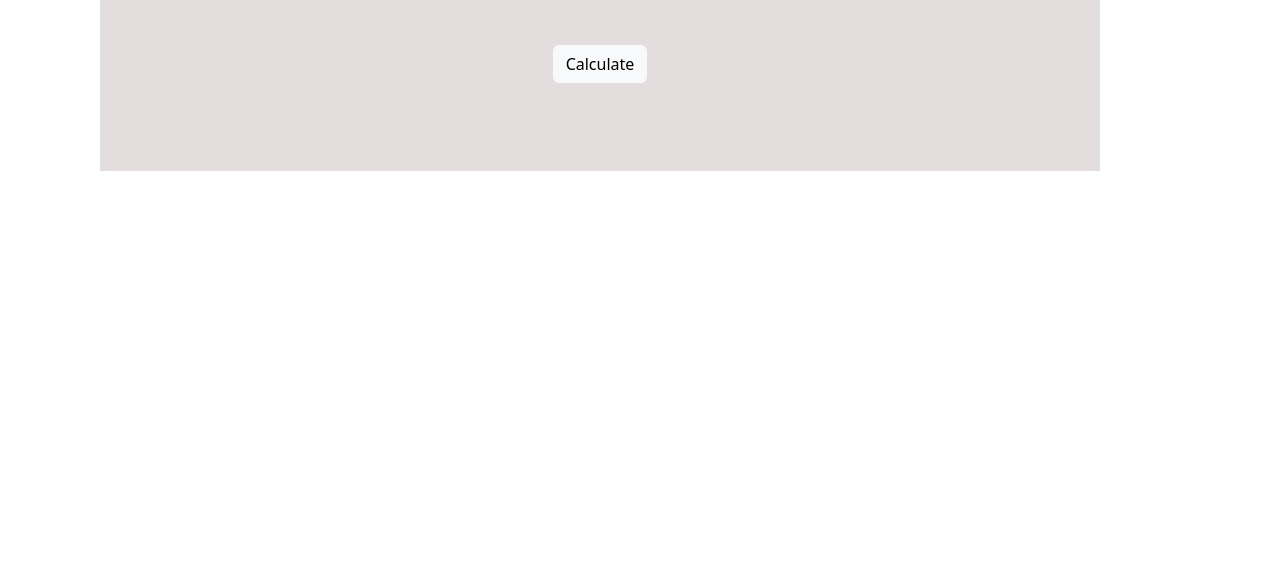
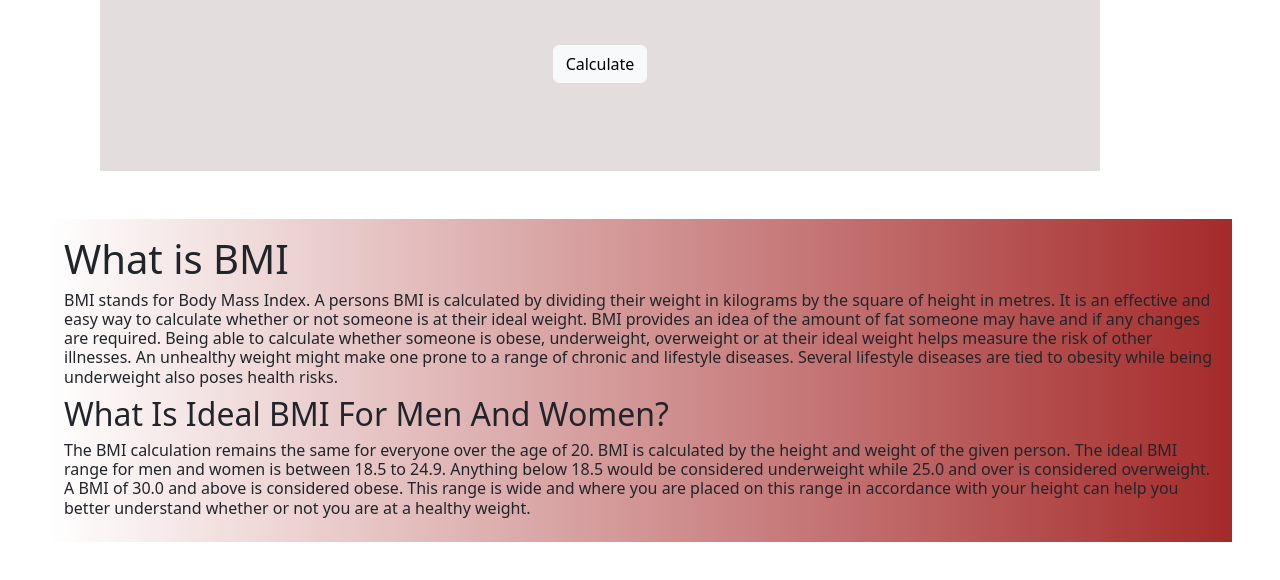
Before and after one commit to Krishnajavv/bmi-calculater, a plain HTML site: page index.html in a window 1280 px wide. Shown: the part 792-1372 px from the top of the page. Before the commit the page ends 963 px from the top, so only its background shows below. Drawn offline with nearby package versions, Linux system fonts and the light colour scheme.

Commit message:
bmi-calcu

```diff
--- a/index.html
+++ b/index.html
@@ -148,9 +148,19 @@
     <div id="result" class="mt-3"></div>
     <br><br><br>
   </div>
+  <div class="b3 m-5 p-3">
 
+  <h1>What is BMI</h1>
+  <h6>BMI stands for Body Mass Index. A persons BMI is calculated by dividing their weight in kilograms by the square of height in metres. It is an effective and easy way to calculate whether or not someone is at their ideal weight.
 
+    BMI provides an idea of the amount of fat someone may have and if any changes are required. Being able to calculate whether someone is obese, underweight, overweight or at their ideal weight helps measure the risk of other illnesses. An unhealthy weight might make one prone to a range of chronic and lifestyle diseases. Several lifestyle diseases are tied to obesity while being underweight also poses health risks.</h6>
 
+    <h2>What Is Ideal BMI For Men And Women?</h2>
+    <h6>The BMI calculation remains the same for everyone over the age of 20. BMI is calculated by the height and weight of the given person. The ideal BMI range for men and women is between 18.5 to 24.9. Anything below 18.5 would be considered underweight while 25.0 and over is considered overweight. A BMI of 30.0 and above is considered obese.
+
+      This range is wide and where you are placed on this range in accordance with your height can help you better understand whether or not you are at a healthy weight.</h6>
+
+  </div>
 </body>
 <script src="./script.js"></script>
 </html>
--- a/style.css
+++ b/style.css
@@ -1,6 +1,7 @@
 *{
     margin: 0%;
     padding: 0%;
+
 }
 
 nav img{
@@ -63,10 +64,13 @@ nav{
 }
 .bmi2{
     display: flex;
-    background-color: white;
+    background: linear-gradient(white,brown);
     width: 800px;
     margin-left: 50px;
 }
 .bmi2 .b2{
     margin-left: 50px;
 }
+.b3{
+    background: linear-gradient(to right, white,brown);
+}
```
